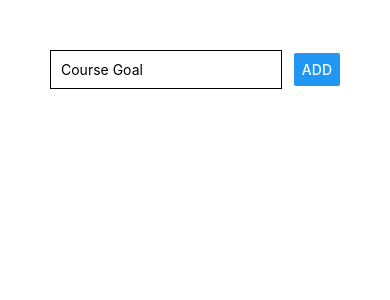
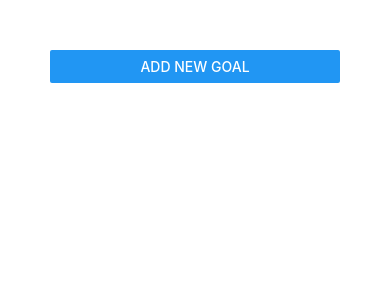
Before and after one commit to Rainymood/rn-complete-guide, a React Native app: screen / in a window 390 px wide. Shown: the top 300 px of the page. Built offline with nearby package versions, Linux system fonts and the light colour scheme.

Commit message:
section1 finished

```diff
--- a/App.js
+++ b/App.js
@@ -12,6 +12,7 @@ export default function App() {
         setCourseGoals((currentGoals) => {
             return [...currentGoals, { id: Math.random().toString(), value: goalTitle }];
         });
+        setIsAddMode(false);
     };
 
     const removeGoalHandler = (goalId) => {
@@ -20,10 +21,14 @@ export default function App() {
         });
     };
 
+    const cancelGoalAdditionHandler = () => {
+        setIsAddMode(false)
+    };
+
     return (
         <View style={styles.screen}>
-            {/* <Button title ="Add new goal" /> */}
-            <GoalInput onAddGoal={addGoalHandler} />
+                <Button title ="Add new goal" onPress={() => setIsAddMode(true)}/>
+            <GoalInput visible={isAddMode} onAddGoal={addGoalHandler} onCancel={cancelGoalAdditionHandler}/>
             <FlatList
                 keyExtractor={(item, index) => item.id}
                 data={courseGoals}
@@ -39,22 +44,4 @@ const styles = StyleSheet.create({
     screen: {
         padding: 50,
     },
-    inputContainer: {
-        flexDirection: 'row',
-        justifyContent: 'space-between',
-        alignItems: 'center',
-    },
-    input: {
-        width: '80%',
-        borderColor: 'black',
-        borderWidth: 1,
-        padding: 10,
-    },
-    listItem: {
-        padding: 10,
-        marginVertical: 10,
-        backgroundColor: '#ccc',
-        borderWidth: 1,
-        borderColor: 'black',
-    },
 });
--- a/components/GoalInput.js
+++ b/components/GoalInput.js
@@ -8,8 +8,13 @@ const GoalInput = (props) => {
         setEnteredGoal(enteredText);
     };
 
+    const addGoalHandler = () => {
+        props.onAddGoal(enteredGoal);
+        setEnteredGoal('');
+    };
+
     return (
-        // <Modal visible={false}>
+        <Modal visible={props.visible} animationType='slide'>
             <View style={styles.inputContainer}>
                 <TextInput
                     placeholder='Course Goal'
@@ -17,17 +22,28 @@ const GoalInput = (props) => {
                     onChangeText={goalInputHandler}
                     value={enteredGoal}
                 />
-            <Button title='ADD' onPress={props.onAddGoal.bind(this, enteredGoal)} />
+                <View style={styles.inputButtons}>
+                    <Button title='Add' onPress={addGoalHandler} />
+                    <Button title='Cancel' color='red' onPress={props.onCancel} />
                 </View>
-        // </Modal>
+            </View>
+        </Modal>
     );
 };
 
 const styles = StyleSheet.create({
     inputContainer: {
+        flex: 1,
+        flexDirection: 'column',
+        justifyContent: 'center',
+        alignItems: 'center',
+    },
+    inputButtons: {
         flexDirection: 'row',
         justifyContent: 'space-between',
-        alignItems: 'center',
+        width: '40%',
+        borderWidth: 0,
+        borderColor: 'black'
     },
     input: {
         width: '80%',
```
Lines whose indentation alone changed are shown as unchanged.
